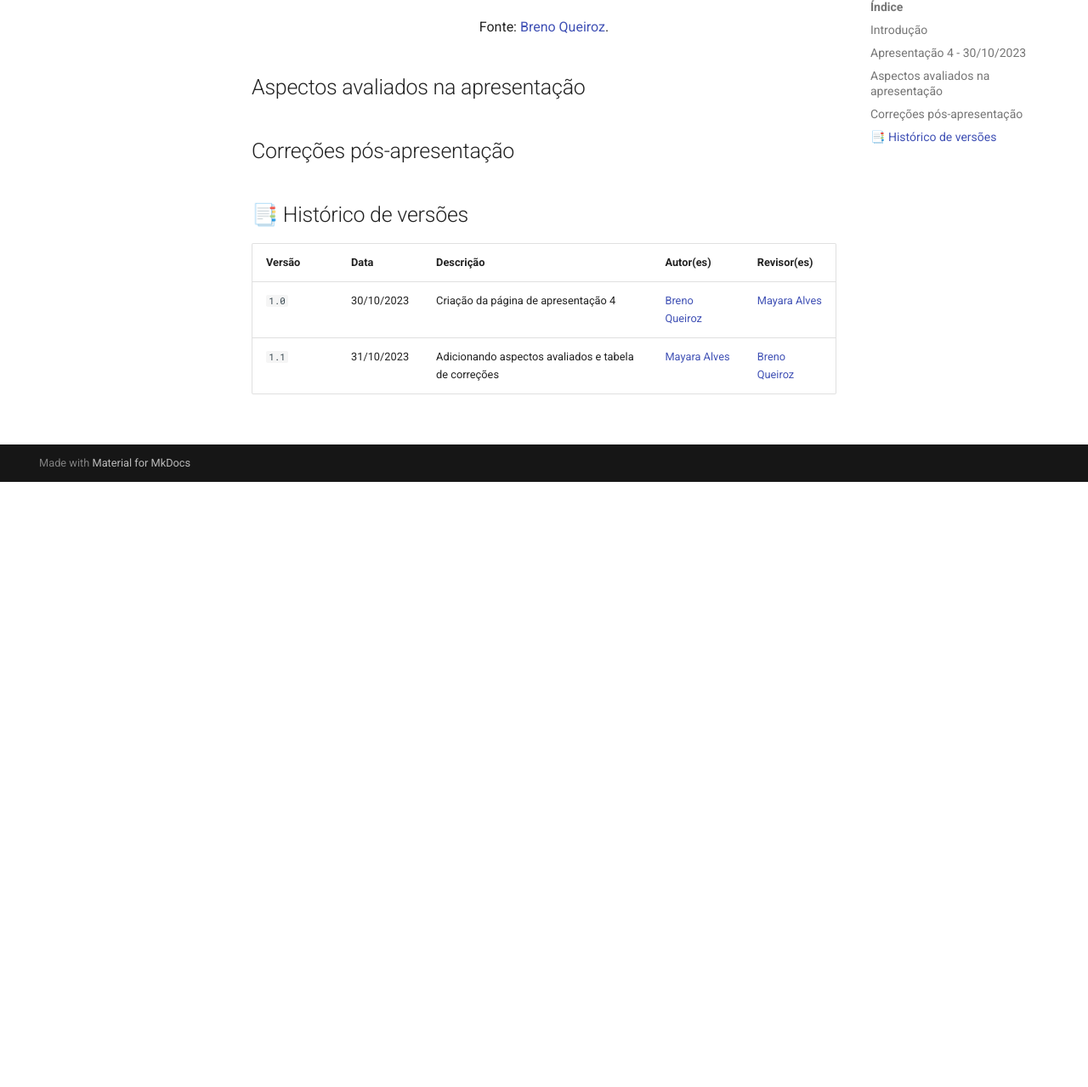
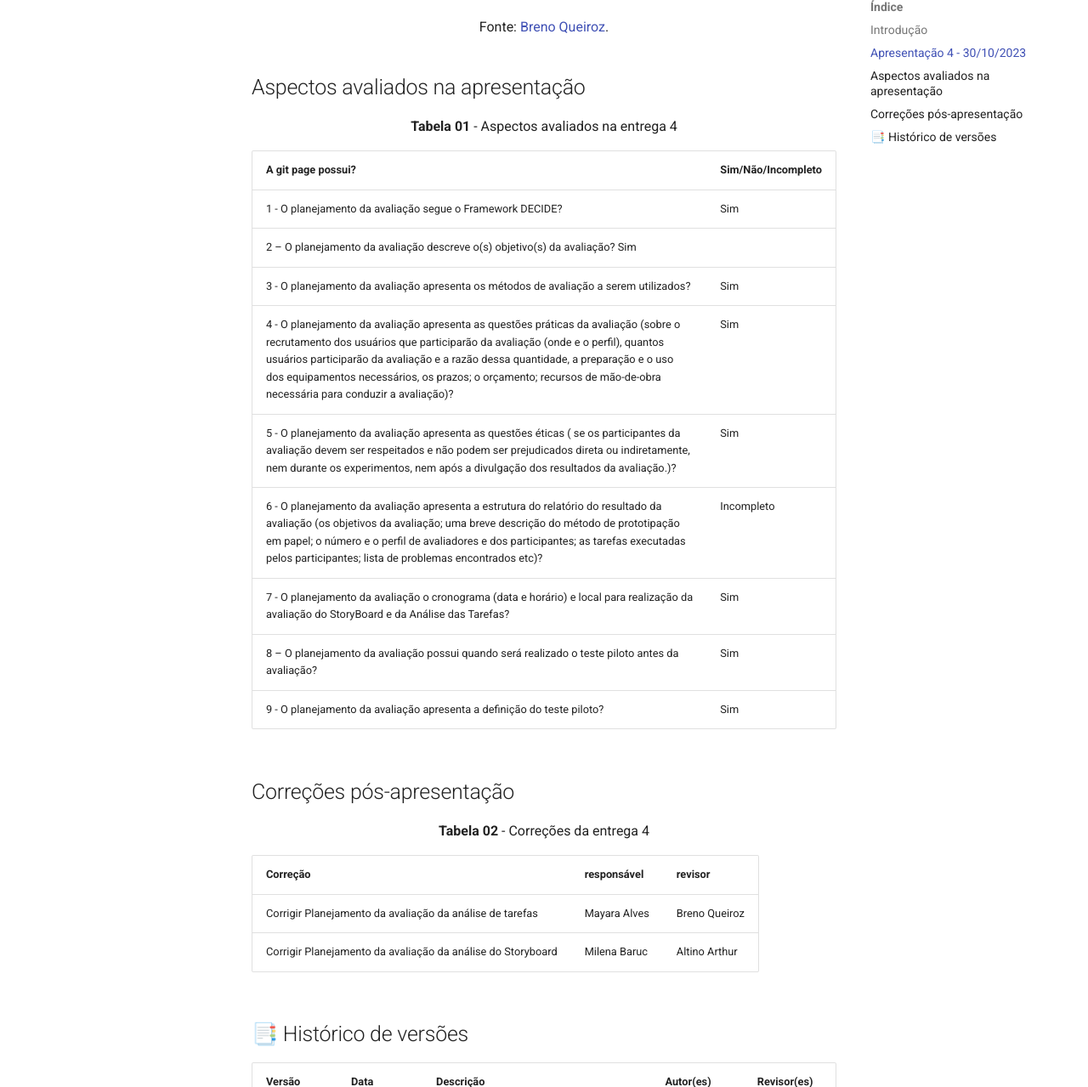
Before and after one commit to Interacao-Humano-Computador/2023.2-Ventoy, an MkDocs documentation site: the page built from docs/apresentacao/apresentacao4.md, in a window 1280 px wide and 1400 px high, scrolled down 712 px, cut to the strip 121-1400 px from the top of the window. Shown: the whole strip at 85% size. Built offline with MkDocs 1.6.1 and Material for MkDocs 9.7.7, drawn with Linux system fonts in a browser that asks for light colours; comment, search, counter and statistics services are not loaded.

Commit message:
Update apresentacao4.md

```diff
--- a/docs/apresentacao/apresentacao4.md
+++ b/docs/apresentacao/apresentacao4.md
@@ -14,8 +14,27 @@ O propósito desta página consiste em arquivar os elementos pertinentes à quar
 
 ## Aspectos avaliados na apresentação
 
+<p align="center"><b>Tabela 01</b> - Aspectos avaliados na entrega 4 </p>
+
+A git page possui?  | Sim/Não/Incompleto
+--------- | ------
+1 - O planejamento da avaliação segue o Framework DECIDE?| Sim
+2 –  O planejamento da avaliação descreve o(s) objetivo(s) da avaliação? Sim
+3 - O planejamento da avaliação apresenta os métodos de avaliação a serem utilizados? | Sim
+4 - O planejamento da avaliação apresenta as questões práticas da avaliação (sobre o recrutamento dos usuários que participarão da avaliação (onde e o perfil), quantos usuários participarão da avaliação e a razão dessa quantidade, a preparação e o uso dos equipamentos necessários, os prazos; o orçamento; recursos de mão-de-obra necessária para conduzir a avaliação)?| Sim
+5 - O planejamento da avaliação apresenta as questões éticas ( se os participantes da avaliação devem ser respeitados e não podem ser prejudicados direta ou indiretamente, nem durante os experimentos, nem após a divulgação dos resultados da avaliação.)? | Sim
+6 -  O planejamento da avaliação apresenta a estrutura do relatório do resultado da avaliação (os objetivos da avaliação; uma breve descrição do método de prototipação em papel; o número e o perfil de avaliadores e dos participantes; as tarefas executadas pelos participantes; lista de problemas encontrados etc)?  | Incompleto
+7 -  O planejamento da avaliação  o cronograma (data e horário) e local para realização da avaliação do StoryBoard e da Análise das Tarefas?  | Sim
+8 – O planejamento da avaliação possui quando será realizado o teste piloto antes da avaliação? | Sim
+9 - O planejamento da avaliação  apresenta a definição do teste piloto?| Sim
 
 ## Correções pós-apresentação
+<p align="center"><b>Tabela 02</b> - Correções da entrega 4 </p>
+
+Correção | responsável | revisor
+--------- | --------------- | ------
+Corrigir Planejamento da avaliação da análise de tarefas | Mayara Alves | Breno Queiroz
+Corrigir Planejamento da avaliação da análise do Storyboard| Milena Baruc | Altino Arthur
 
 
 ## 📑 Histórico de versões
```
